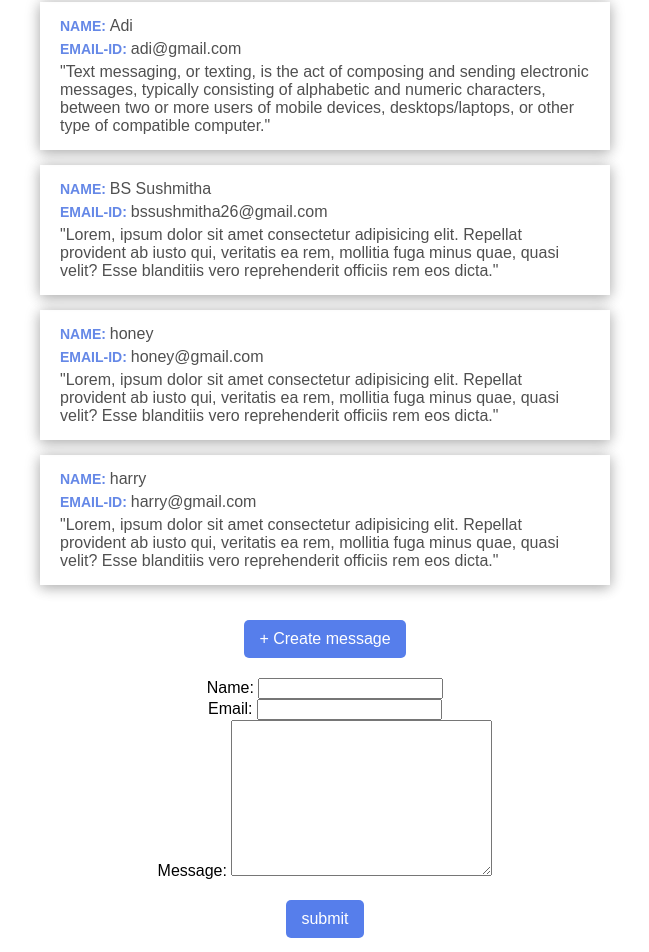
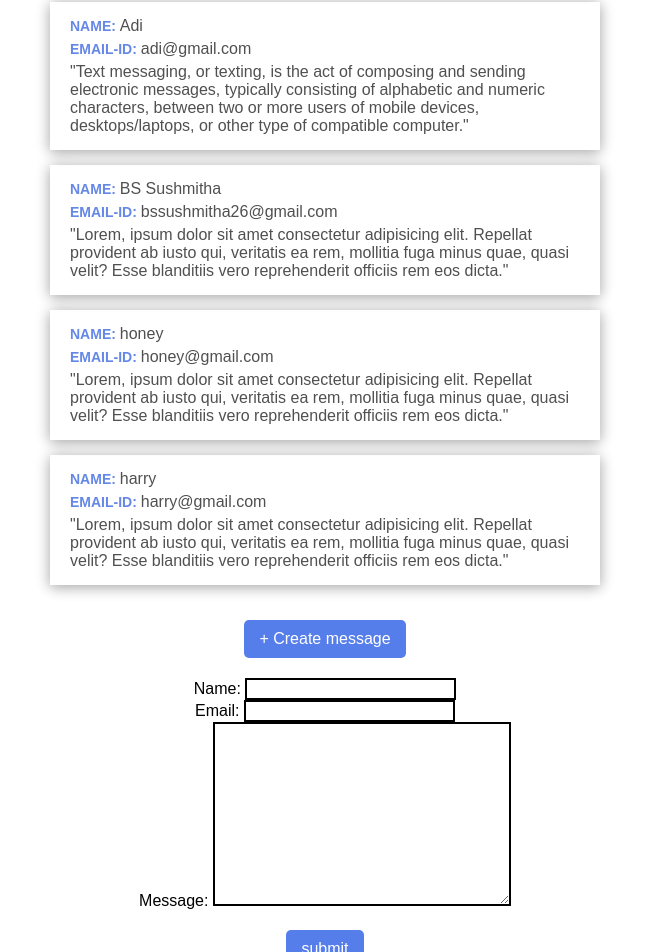
Before and after one commit to sushmitha-b-s/guestbook-client, a Vue app: page /messages in a window 1280 px wide. Shown: the part 304-1256 px from the top of the page, without its empty margins (315-964 px from the left). Built offline with nearby package versions, Linux system fonts and the light colour scheme; data requests are answered from the project's data file.

Commit message:
installed vuetify

```diff
--- a/babel.config.js
+++ b/babel.config.js
@@ -1,3 +1,3 @@
 module.exports = {
-  presets: ["@vue/cli-plugin-babel/preset"]
-};
+  presets: ['@vue/cli-plugin-babel/preset']
+}
--- a/public/index.html
+++ b/public/index.html
@@ -6,6 +6,8 @@
     <meta name="viewport" content="width=device-width,initial-scale=1.0">
     <link rel="icon" href="<%= BASE_URL %>favicon.ico">
     <title><%= htmlWebpackPlugin.options.title %></title>
+    <link rel="stylesheet" href="https://fonts.googleapis.com/css?family=Roboto:100,300,400,500,700,900">
+    <link rel="stylesheet" href="https://cdn.jsdelivr.net/npm/@mdi/font@latest/css/materialdesignicons.min.css">
   </head>
   <body>
     <noscript>
--- a/src/main.js
+++ b/src/main.js
@@ -2,12 +2,14 @@
 import App from './App.vue'
 import router from './router'
 import store from './store'
-import '../styles/index.scss'
+import './styles/index.scss'
+import vuetify from './plugins/vuetify'
 
 Vue.config.productionTip = false
 
 new Vue({
   router,
   store,
+  vuetify,
   render: h => h(App)
 }).$mount('#app')
--- /dev/null
+++ b/src/plugins/vuetify.js
@@ -0,0 +1,6 @@
+import Vue from 'vue'
+import Vuetify from 'vuetify/lib'
+
+Vue.use(Vuetify)
+
+export default new Vuetify({})
--- a/styles/index.scss
+++ b/src/styles/index.scss
@@ -91,3 +91,10 @@
     }
   }
 }
+
+.add-message {
+  input,
+  textarea {
+    border: 2px solid black;
+  }
+}
--- /dev/null
+++ b/vue.config.js
@@ -0,0 +1,3 @@
+module.exports = {
+  transpileDependencies: ['vuetify']
+}
```
Also changed, not shown: package.json (+5 -3 lines), 1 other file (tests, documents, lock files or other folders).
